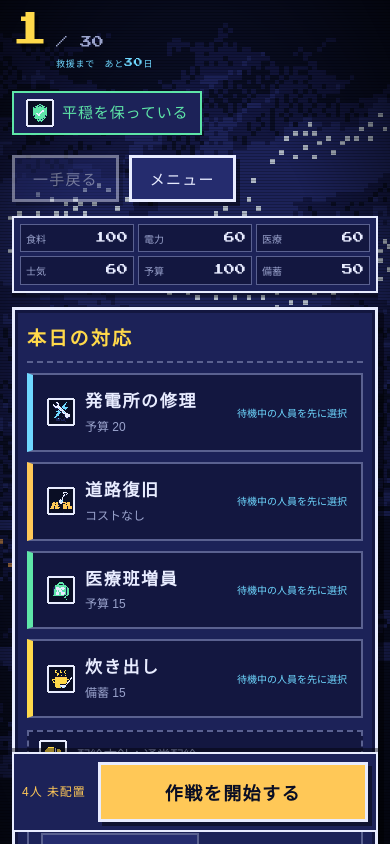
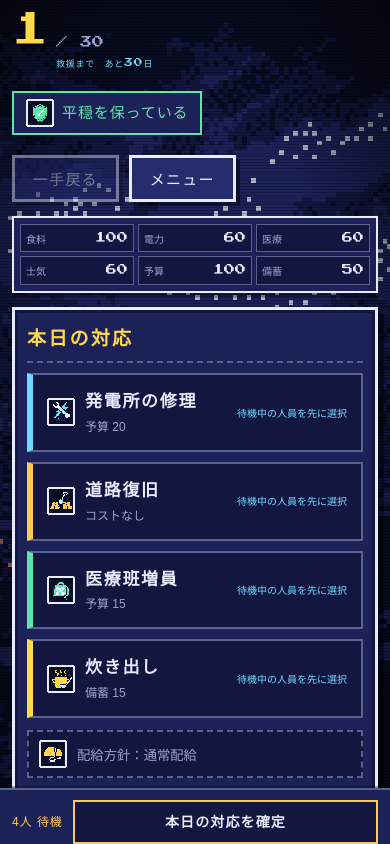
Before and after one commit to ivgtr/tozasareta-machi, a React (Vite) app: page / in a window 390 px wide. Both pictures are taken after a click on the button "▶ 指揮所へ". Shown: the top 844 px of the page. Built offline with nearby package versions, Linux system fonts and the light colour scheme; a web font is replaced by a local one.

Commit message:
fix: soften daily commit controls

```diff
--- a/src/ui/components/DecisionBoard.tsx
+++ b/src/ui/components/DecisionBoard.tsx
@@ -332,10 +332,23 @@ export function DecisionBoard({ state, busy = false, onCommit }: DecisionBoardPr
             リセット
           </PixelButton>
         </div>
-        <div className="board__commitbar">
-          {remaining > 0 ? <span className="board__idle">{remaining}人 未配置</span> : null}
-          <PixelButton primary className="board__commit" onClick={commit} disabled={ended || busy}>
-            作戦を開始する
+        <div
+          className={['board__commitbar', remaining === 0 ? 'board__commitbar--ready' : '']
+            .filter(Boolean)
+            .join(' ')}
+        >
+          <span
+            className={[
+              'board__commit-status',
+              remaining === 0 ? 'board__commit-status--ready' : '',
+            ]
+              .filter(Boolean)
+              .join(' ')}
+          >
+            {remaining > 0 ? `${remaining}人 待機` : '配置完了'}
+          </span>
+          <PixelButton className="board__commit" onClick={commit} disabled={ended || busy}>
+            本日の対応を確定
           </PixelButton>
         </div>
       </div>
--- a/src/ui/styles/play.css
+++ b/src/ui/styles/play.css
@@ -800,9 +800,12 @@
 
 .board__actions {
   display: flex;
-  flex-direction: column;
+  align-items: center;
   gap: 10px;
+  flex-wrap: wrap;
   margin-top: 14px;
+  padding-top: 10px;
+  border-top: 2px solid var(--frame-lo);
 }
 
 .board__tools {
@@ -811,25 +814,52 @@
   flex-wrap: wrap;
 }
 
+.board__tools .pixel-button {
+  padding: 7px 12px;
+  box-shadow: none;
+  font-size: 14px;
+}
+
 .board__commitbar {
   display: flex;
   align-items: center;
   gap: 12px;
-  padding: 8px;
-  background: var(--night-700);
-  border: 2px solid var(--frame-lo);
+  margin-left: auto;
 }
 
 .board__commit {
-  flex: 1;
-  padding: 14px;
-  font-size: 18px;
+  flex: 0 0 clamp(200px, 15vw, 220px);
+  height: 44px;
+  padding: 6px 14px;
+  background: var(--night-800);
+  border: 2px solid var(--amber);
+  box-shadow: none;
+  color: var(--ink);
+  font-size: 14px;
+  font-weight: 700;
+  line-height: 1.3;
 }
 
-.board__idle {
+.board__commit.pixel-button:hover:not(:disabled) {
+  background: var(--night-600);
+  border-color: var(--gold);
+  color: var(--gold);
+}
+
+.board__commit.pixel-button:active:not(:disabled) {
+  transform: none;
+  box-shadow: none;
+}
+
+.board__commit-status {
   color: var(--amber);
   font-size: var(--fs-small);
   letter-spacing: 0.08em;
+  white-space: nowrap;
+}
+
+.board__commit-status--ready {
+  color: var(--green);
 }
 
 .drag-ghost {
@@ -1048,7 +1078,7 @@
 
 @media (max-width: 700px) {
   .play {
-    padding: 12px 12px calc(112px + env(safe-area-inset-bottom, 0px));
+    padding: 12px 12px calc(76px + env(safe-area-inset-bottom, 0px));
   }
   .play__grid {
     grid-template-columns: 1fr;
@@ -1072,12 +1102,23 @@
   }
   .board__commitbar {
     position: fixed;
-    right: 12px;
-    bottom: max(12px, env(safe-area-inset-bottom, 0px));
-    left: 12px;
+    right: 0;
+    bottom: 0;
+    left: 0;
     z-index: 50;
-    border-color: var(--frame-hi);
-    box-shadow: 0 -4px 0 rgba(0, 0, 0, 0.4);
+    gap: 10px;
+    min-height: 56px;
+    margin: 0;
+    padding: 10px 12px env(safe-area-inset-bottom, 0px);
+    background: var(--night-700);
+    border-top: 2px solid var(--frame-lo);
+    box-shadow: 0 -2px 0 rgba(0, 0, 0, 0.35);
+  }
+  .board__commit {
+    flex: 1 1 auto;
+    width: auto;
+    min-width: 0;
+    max-width: none;
   }
   .play__alerts {
     width: 100%;
```
Also changed, not shown: 1 other file (tests, documents, lock files or other folders).
